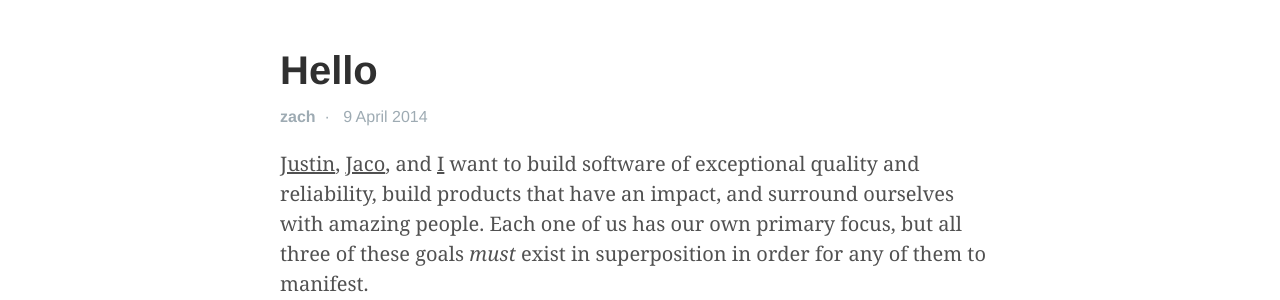
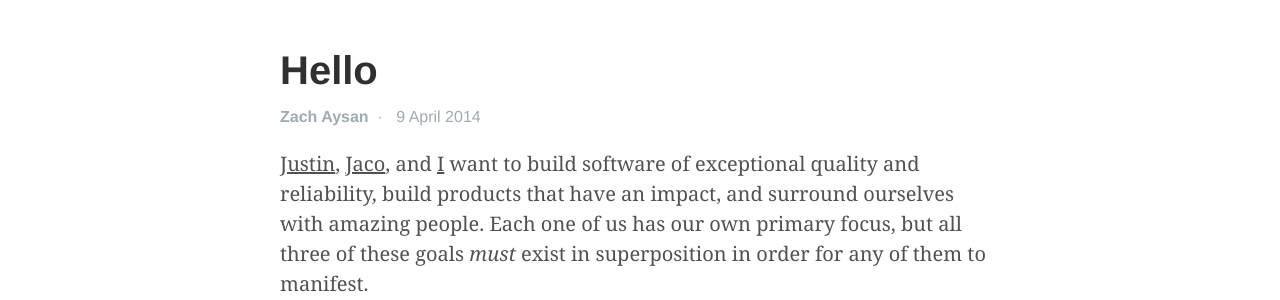
Before and after one commit to venn/blog, a Jekyll site: the page built from _posts/2014-4-9-hello.md, in a window 1280 px wide. Shown: the part 405-705 px from the top of the page. Built offline with Jekyll 4.4.1, drawn with Linux system fonts in a browser that asks for light colours; Markdown is read by kramdown in place of the engine named in the settings.

Commit message:
fix one instance of author name being wrong

```diff
--- a/_layouts/post.html
+++ b/_layouts/post.html
@@ -2,17 +2,16 @@
 layout: default
 ---
 
+{% assign author = site.authors[page.author] %}
+
 <div class="post">
   <h1 class="post-title">{{ page.title }}</h1>
-  <span class="post-meta"><strong>{{ page.author }}</strong>&nbsp; &middot; &nbsp; {{ page.date | date: "%-d %B %Y" }}</span>
+  <span class="post-meta"><strong>{{ author.name }}</strong>&nbsp; &middot; &nbsp; {{ page.date | date: "%-d %B %Y" }}</span>
 
   <div class="post-content">
     {{ content }}
   </div>
 </div>
-
-
-{% assign author = site.authors[page.author] %}
 
 <div class="author">
   <div class="photo"><img src="{{ author.avatar }}" /></div>
```
